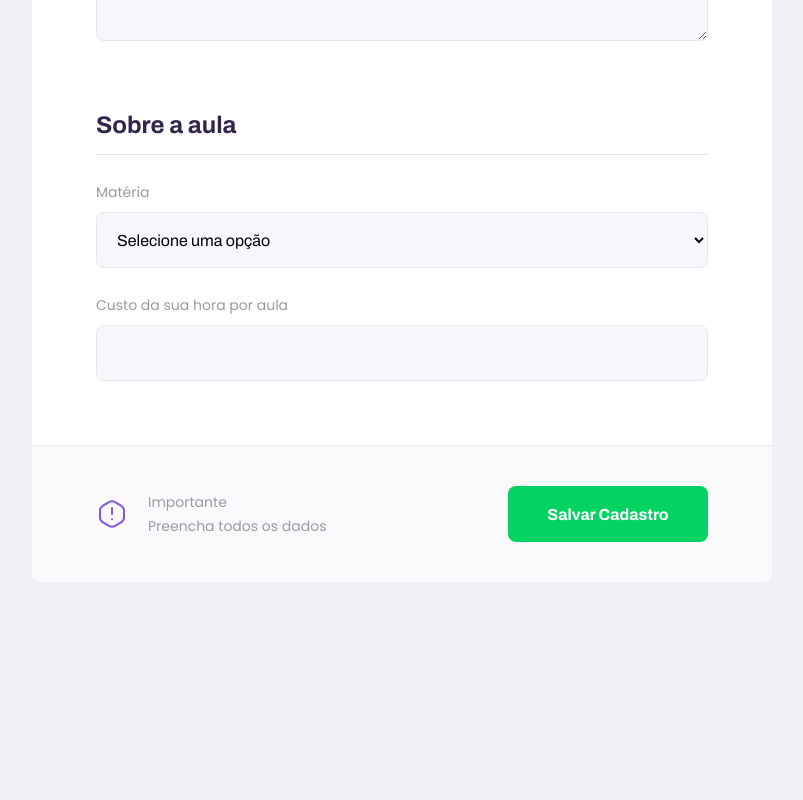
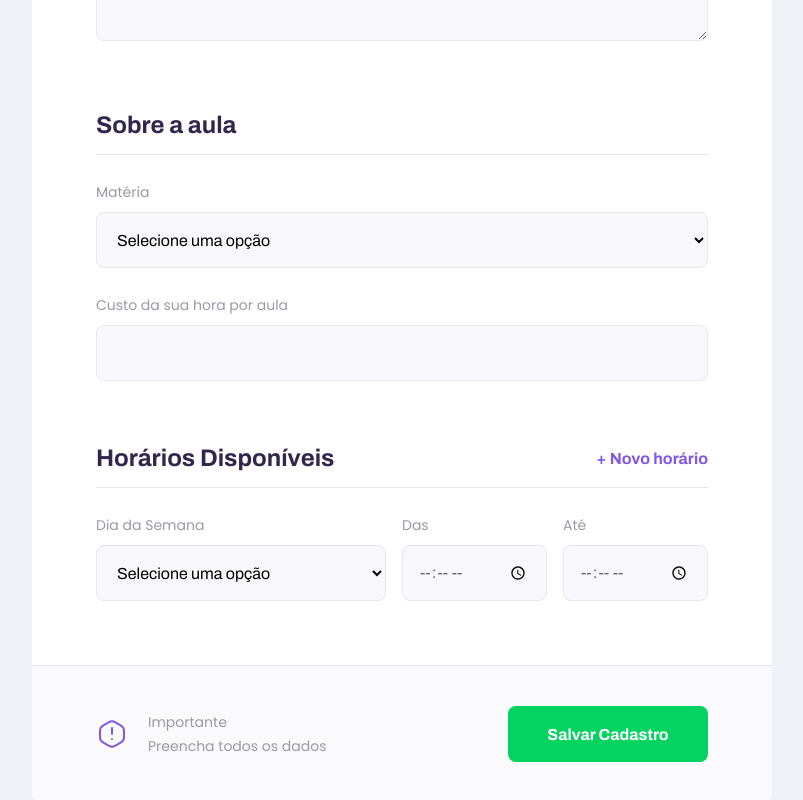
Before and after one commit to macedo-developer/proffy-web, a React (Create React App) app: page /give-classes in a window 1280 px wide. Shown: the part 910-1710 px from the top of the page, without its empty margins (238-1041 px from the left). Before the commit the page ends 1492 px from the top, so only its background shows below. Built offline with nearby package versions, Linux system fonts and the light colour scheme.

Commit message:
Creating available time fieldset

```diff
--- a/src/pages/TeacherForm/index.tsx
+++ b/src/pages/TeacherForm/index.tsx
@@ -1,4 +1,4 @@
-import React from "react";
+import React, { useState } from "react";
 
 import PageHeader from "../../components/PageHeader";
 import Input from "../../components/Input";
@@ -10,6 +10,25 @@
 import "./styles.css";
 
 function TeacherForm() {
+  const [scheduleItems, setScheduleItem] = useState([
+    {
+      week_day: 0,
+      from: "",
+      to: "",
+    },
+  ]);
+
+  function addNewScheduleItem() {
+    setScheduleItem([
+      ...scheduleItems,
+      {
+        week_day: 1,
+        from: "",
+        to: "",
+      },
+    ]);
+  }
+
   return (
     <div id="page-teacher-form" className="container">
       <PageHeader
@@ -48,6 +67,37 @@
           <Input name="cost" label="Custo da sua hora por aula" />
         </fieldset>
 
+        <fieldset>
+          <legend>
+            Horários Disponíveis
+            <button type="button" onClick={addNewScheduleItem}>
+              + Novo horário
+            </button>
+          </legend>
+          {scheduleItems.map((scheduleItem) => {
+            return (
+              <div key={scheduleItem.week_day} className="schedule-item">
+                <Select
+                  name="week_day"
+                  label="Dia da Semana"
+                  options={[
+                    { value: "1", label: "Domingo" },
+                    { value: "2", label: "Segunda" },
+                    { value: "3", label: "Terça" },
+                    { value: "4", label: "Quarta" },
+                    { value: "5", label: "Quinta" },
+                    { value: "6", label: "Sexta" },
+                    { value: "7", label: "Sábado" },
+                  ]}
+                />
+
+                <Input name="from" label="Das" type="time" />
+                <Input name="to" label="Até" type="time" />
+              </div>
+            );
+          })}
+        </fieldset>
+
         <footer>
           <p>
             <img src={warningIcon} alt="Aviso importante" />
--- a/src/pages/TeacherForm/styles.css
+++ b/src/pages/TeacherForm/styles.css
@@ -38,6 +38,20 @@
   width: 100%;
   padding-bottom: 1.6rem;
   border-bottom: 1px solid var(--color-line-in-white);
+}
+
+#page-teacher-form main fieldset legend button {
+  background: none;
+  border: 0;
+  color: var(--color-primary);
+
+  font: 700 1.6rem Archivo;
+  cursor: pointer;
+  transition: color 0.2s;
+}
+
+#page-teacher-form main fieldset legend button:hover {
+  color: var(--color-primary-dark);
 }
 
 #page-teacher-form main fieldset .input-block + .textarea-block,
@@ -108,6 +122,16 @@
     padding: 0 6.4rem;
   }
 
+  #page-teacher-form main fieldset .schedule-item {
+    display: grid;
+    grid-template-columns: 2fr 1fr 1fr;
+    column-gap: 1.6rem;
+  }
+
+  #page-teacher-form main fieldset .schedule-item .input-block {
+    margin-top: 0;
+  }
+
   #page-teacher-form main footer {
     padding: 4rem 6.4rem;
     display: flex;
```
